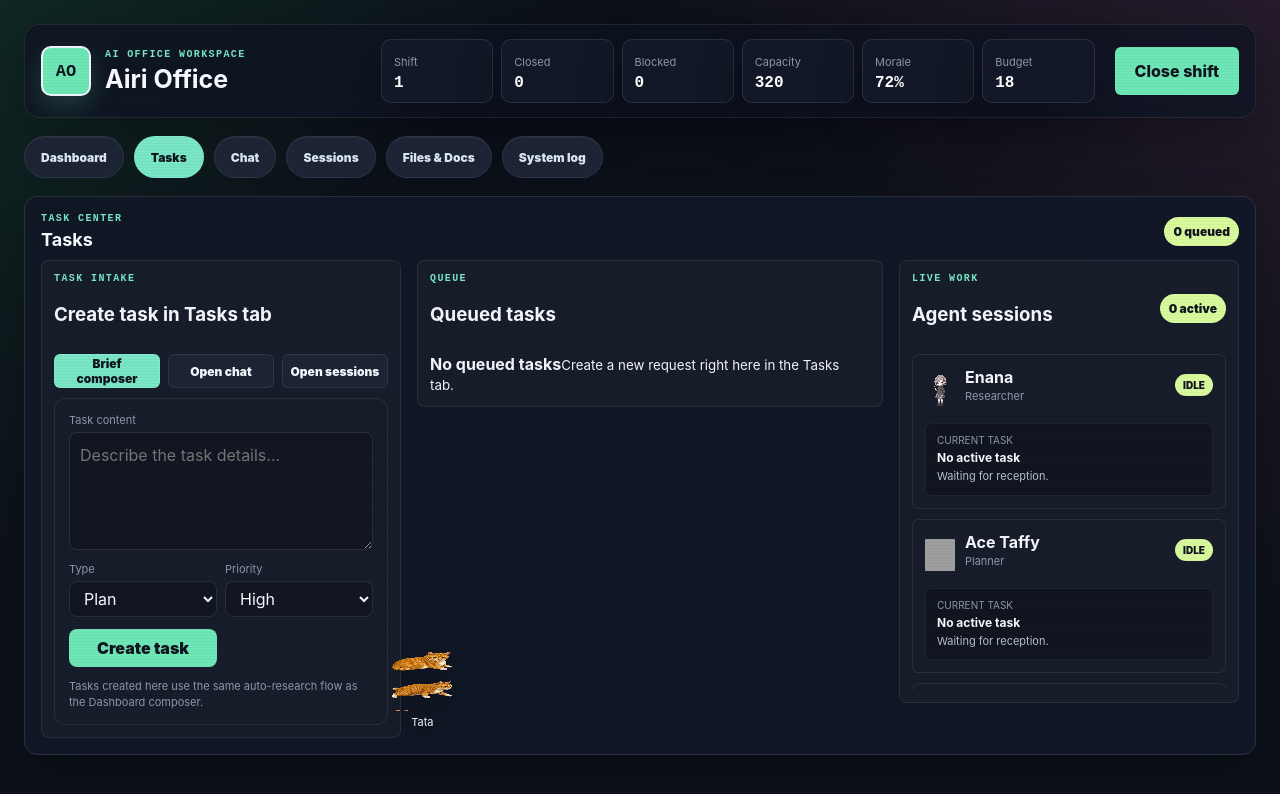
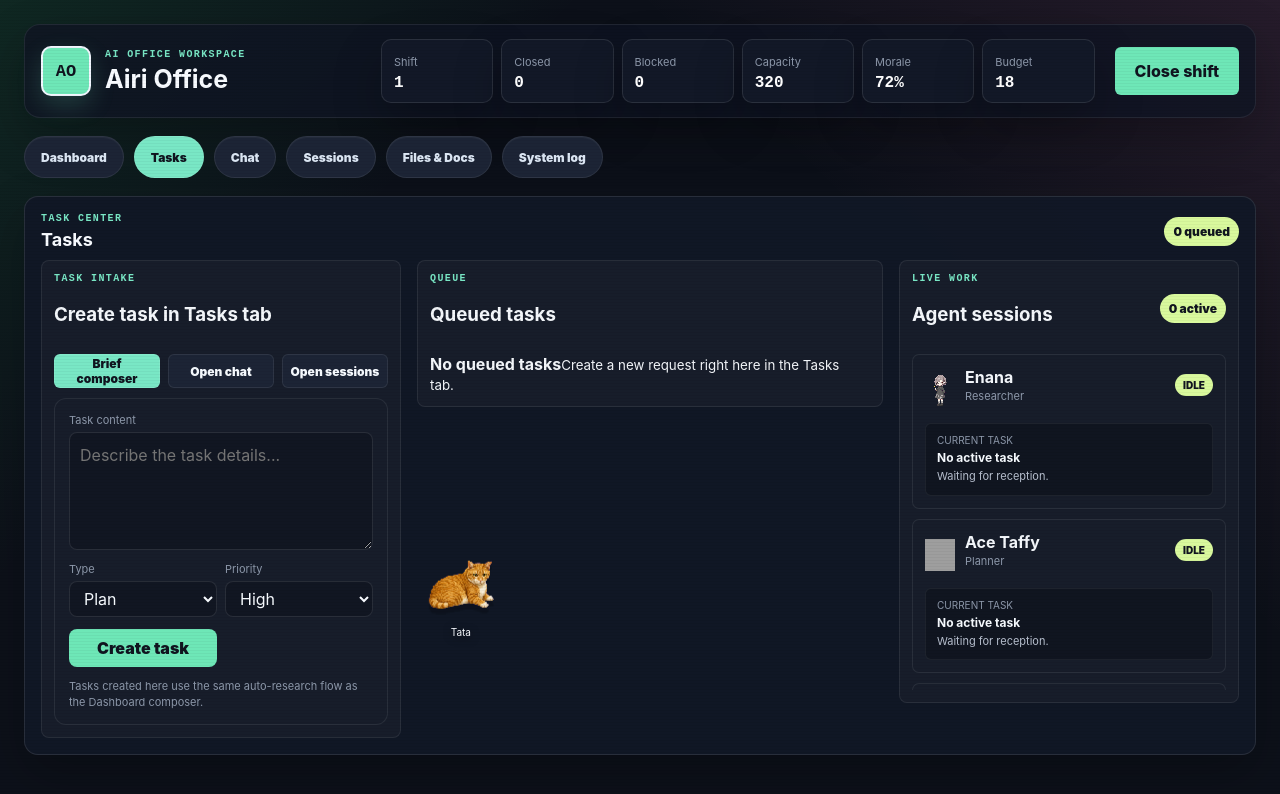
Before and after one commit to ngoc-thu/airi-studio, a React (Vite) app: page / in a window 1280 px wide. Both pictures are taken after a click on the tab "Tasks". Shown: the top 794 px of the page. Built offline with nearby package versions, Linux system fonts and the light colour scheme; grey boxes are pictures that could not be loaded.

Commit message:
Refine Tata mascot animation and sizing

```diff
--- a/src/App.css
+++ b/src/App.css
@@ -891,29 +891,38 @@ h2 {
 
 .dashboard-mascot {
   position: absolute;
-  width: 86px;
+  left: var(--start-x);
+  top: var(--start-y);
+  width: 72px;
   transform: translate3d(-50%, -50%, 0);
   display: grid;
   justify-items: center;
-  gap: 4px;
-  z-index: 4;
+  gap: 2px;
+  z-index: 12;
   pointer-events: none;
 }
 
 .dashboard-mascot-sprite {
-  width: 64px;
-  height: 64px;
+  --pet-frame: 72px;
+  --pet-frame-height: 78px;
+  width: var(--pet-frame);
+  aspect-ratio: 192 / 208;
   background-image: var(--pet-url);
+  background-position: 0 calc(var(--pet-row, 1) * var(--pet-frame-height) * -1);
   background-repeat: no-repeat;
-  background-position: 0 0;
-  background-size: 512px 256px;
+  background-size: 576px 702px;
+  transform: scale(0.78);
+  transform-origin: center bottom;
   image-rendering: pixelated;
-  filter: drop-shadow(0 8px 10px rgba(0, 0, 0, 0.2));
+  filter: drop-shadow(0 6px 0 rgba(0, 0, 0, 0.18));
+  animation:
+    pet-safe-frames 0.6s steps(6, end) infinite,
+    idle-bob 2.1s ease-in-out infinite;
 }
 
 .dashboard-mascot small {
   color: #f8fbff;
-  font-size: 11px;
+  font-size: 10px;
   text-shadow: 0 2px 8px rgba(8, 10, 18, 0.7);
 }
 
@@ -1118,6 +1127,7 @@ h2 {
   }
 }
 
+
 @keyframes agent-click-pop {
   0% {
     transform: translateY(0) scale(1);
--- a/src/App.tsx
+++ b/src/App.tsx
@@ -99,8 +99,15 @@ const dashboardMascots = [
     name: 'Tata',
     pet: '/pets/tata.webp',
     petCredit: 'Tata by Codex-Pets.net',
-    x: 33,
-    y: 86,
+    x: 36,
+    y: 74,
+    route: [
+      { x: 36, y: 74 },
+      { x: 52, y: 76 },
+      { x: 60, y: 60 },
+      { x: 42, y: 46 },
+      { x: 22, y: 58 },
+    ],
   },
 ] as const
 
@@ -550,6 +557,7 @@ function App() {
     credits: 18,
   })
   const [log, setLog] = useState<string[]>(makeInitialLog)
+  const [mascotTick, setMascotTick] = useState(0)
   const [inspectedAgent, setInspectedAgent] = useState<AgentInspect | null>(null)
   const [selectedAgentId, setSelectedAgentId] = useState<AgentRole | null>(null)
   const [zoSessions, setZoSessions] = useState<ZoSession[]>(makeInitialZoSessions)
@@ -588,6 +596,14 @@ function App() {
   useEffect(() => {
     window.localStorage.setItem(STORAGE_KEYS.log, JSON.stringify(log))
   }, [log])
+
+  useEffect(() => {
+    const timer = window.setInterval(() => {
+      setMascotTick((tick) => tick + 1)
+    }, 220)
+
+    return () => window.clearInterval(timer)
+  }, [])
 
   useEffect(() => {
     window.localStorage.setItem(STORAGE_KEYS.zoSessions, JSON.stringify(zoSessions))
@@ -1527,6 +1543,29 @@ function App() {
             </span>
           </button>
 
+          {dashboardMascots.map((mascot) => {
+            const loopRoute = [...mascot.route, mascot.route[0]]
+            const loopPercent = ((Date.now() / 22000) + mascotTick * 0.002) % 1
+            const current = interpolateRoute(loopRoute, loopPercent)
+            const mascotRow = current.directionX >= 0 ? 1 : 2
+
+            return (
+              <div
+                key={mascot.id}
+                className="dashboard-mascot"
+                style={{ left: `${current.x}%`, top: `${current.y}%` } as React.CSSProperties}
+              >
+                <div
+                  aria-label={mascot.petCredit}
+                  className="dashboard-mascot-sprite"
+                  role="img"
+                  style={{ '--pet-url': `url(${mascot.pet})`, '--pet-row': mascotRow } as React.CSSProperties}
+                />
+                <small>{mascot.name}</small>
+              </div>
+            )
+          })}
+
           {agents.map((agent, index) => {
             const assigned = activeTasks.find((task) => task.assignedTo === agent.id)
             const progress = assigned
@@ -1746,8 +1785,21 @@ function App() {
                 {dashboardMascots.map((mascot) => (
             <div
               key={mascot.id}
-              className="dashboard-mascot"
-              style={{ left: `${mascot.x}%`, top: `${mascot.y}%` } as React.CSSProperties}
+              className="dashboard-mascot roaming"
+              style={
+                {
+                  '--start-x': `${mascot.route[0].x}%`,
+                  '--start-y': `${mascot.route[0].y}%`,
+                  '--x1': `${mascot.route[1].x}%`,
+                  '--y1': `${mascot.route[1].y}%`,
+                  '--x2': `${mascot.route[2].x}%`,
+                  '--y2': `${mascot.route[2].y}%`,
+                  '--x3': `${mascot.route[3].x}%`,
+                  '--y3': `${mascot.route[3].y}%`,
+                  '--x4': `${mascot.route[4].x}%`,
+                  '--y4': `${mascot.route[4].y}%`,
+                } as React.CSSProperties
+              }
             >
               <div
                 aria-label={mascot.petCredit}
```
